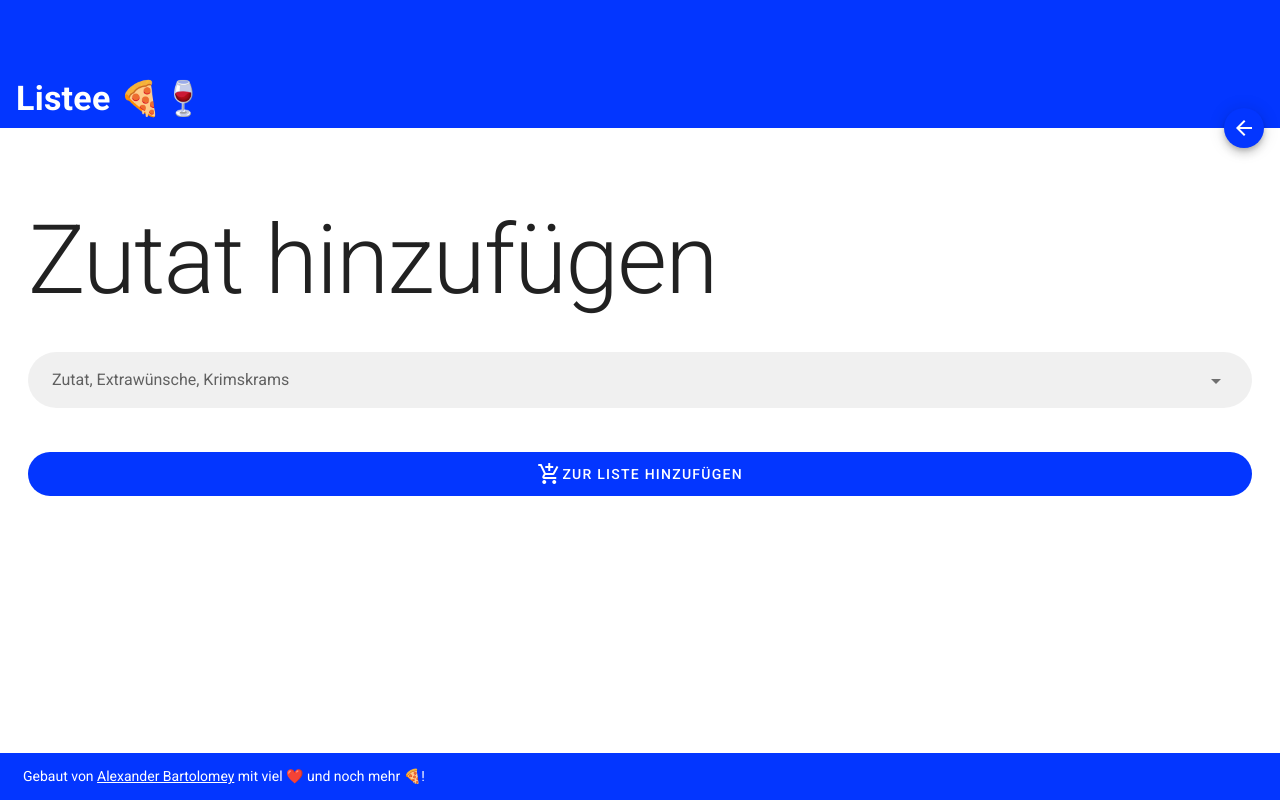
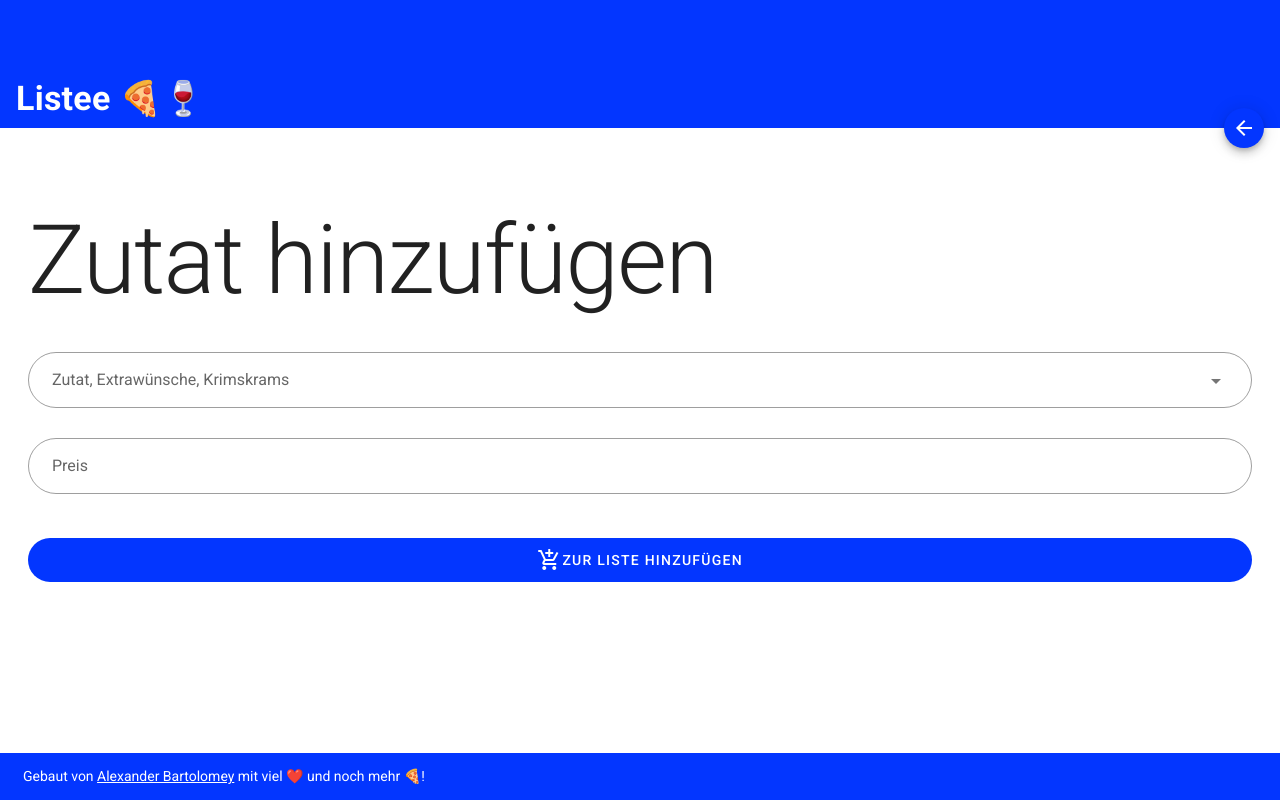
Before and after one commit to aix-pizza-time/listee-web, a Vue app: page /add in a window 1280 px wide. Built offline with nearby package versions, Linux system fonts and the light colour scheme.

Commit message:
Add learned ingredients to autocomplete

```diff
--- a/src/components/Form.vue
+++ b/src/components/Form.vue
@@ -1,25 +1,27 @@
 <template>
   <v-form>
     <v-autocomplete
-      clearable="true"
+      :clearable="true"
       light
       rounded
       v-model="newEntry"
-      filled
+      outlined
       label="Zutat, Extrawünsche, Krimskrams"
     ></v-autocomplete>
+    <v-text-field
+      label="Preis"
+      placeholder=""
+      outlined
+      rounded
+    ></v-text-field>
     <v-btn rounded depressed color="primary" block large @click="add(newEntry)">
       <v-icon>add_shopping_cart</v-icon>Zur Liste hinzufügen
     </v-btn>
-    <div class="spacer"></div>
-    <!-- <v-btn rounded depressed color="error" block normal @click="reset()(newEntry)">
-      <v-icon>delete_outline</v-icon>Liste zurücksetzen
-    </v-btn> -->
   </v-form>
 </template>
 
 <script>
-import { mapState } from 'vuex';
+import { mapState, mapGetters } from 'vuex';
 export default {
   components: {},
   name: 'Form',
@@ -32,8 +34,10 @@ export default {
   computed: {
     ...mapState({
       addStatus: state => state.list.addStatus,
-      resetStatus: state => state.list.resetStatus
-      // commitStatus: state => state.list.commitStatus
+      getLearnedStatus: state => state.list.getLearnedStatus,
+    }),
+    ...mapGetters({
+      learned: 'learned',
     })
   },
   methods: {
@@ -52,10 +56,6 @@ export default {
 </script>
 
 <style lang="scss" scoped>
-.form {
-  padding: 2em;
-}
-
 button {
   margin: 1em 0;
 }
```
